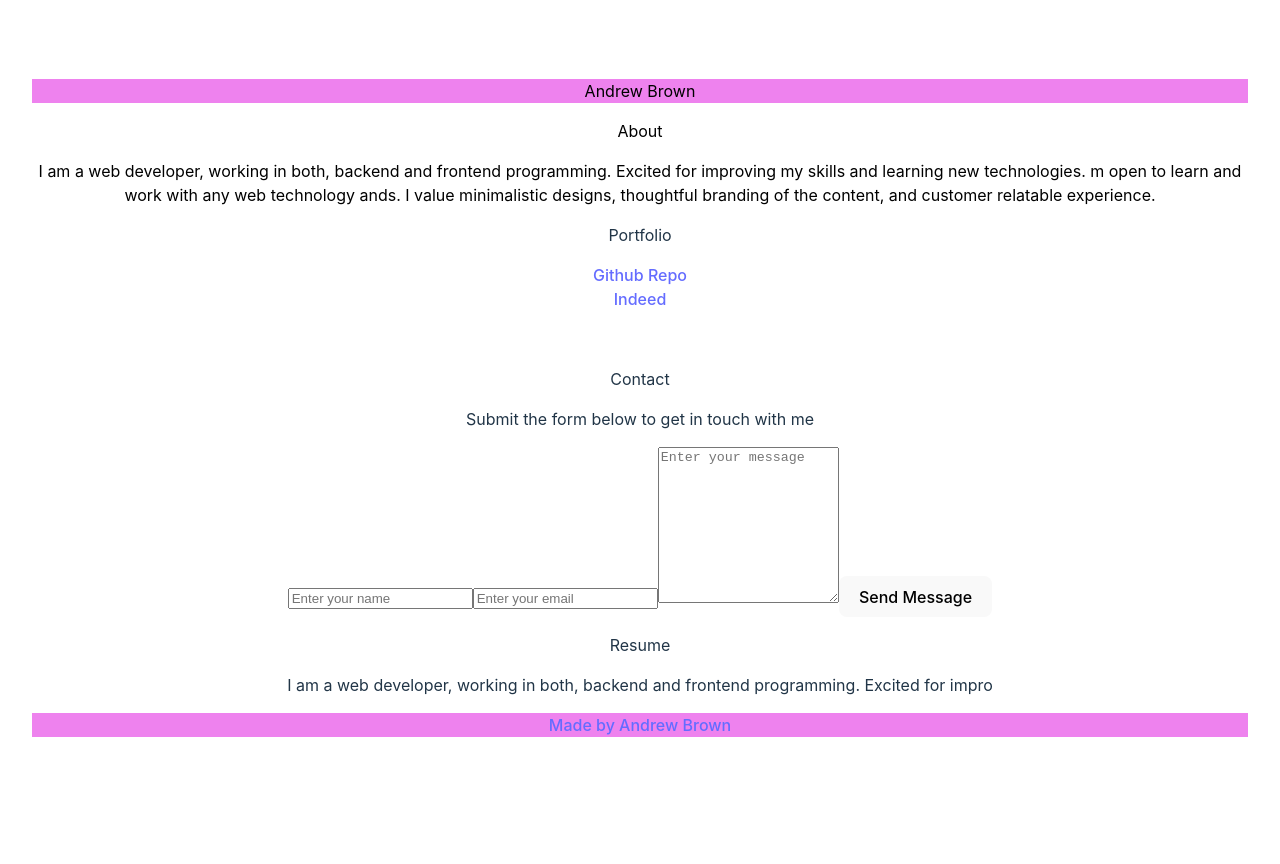
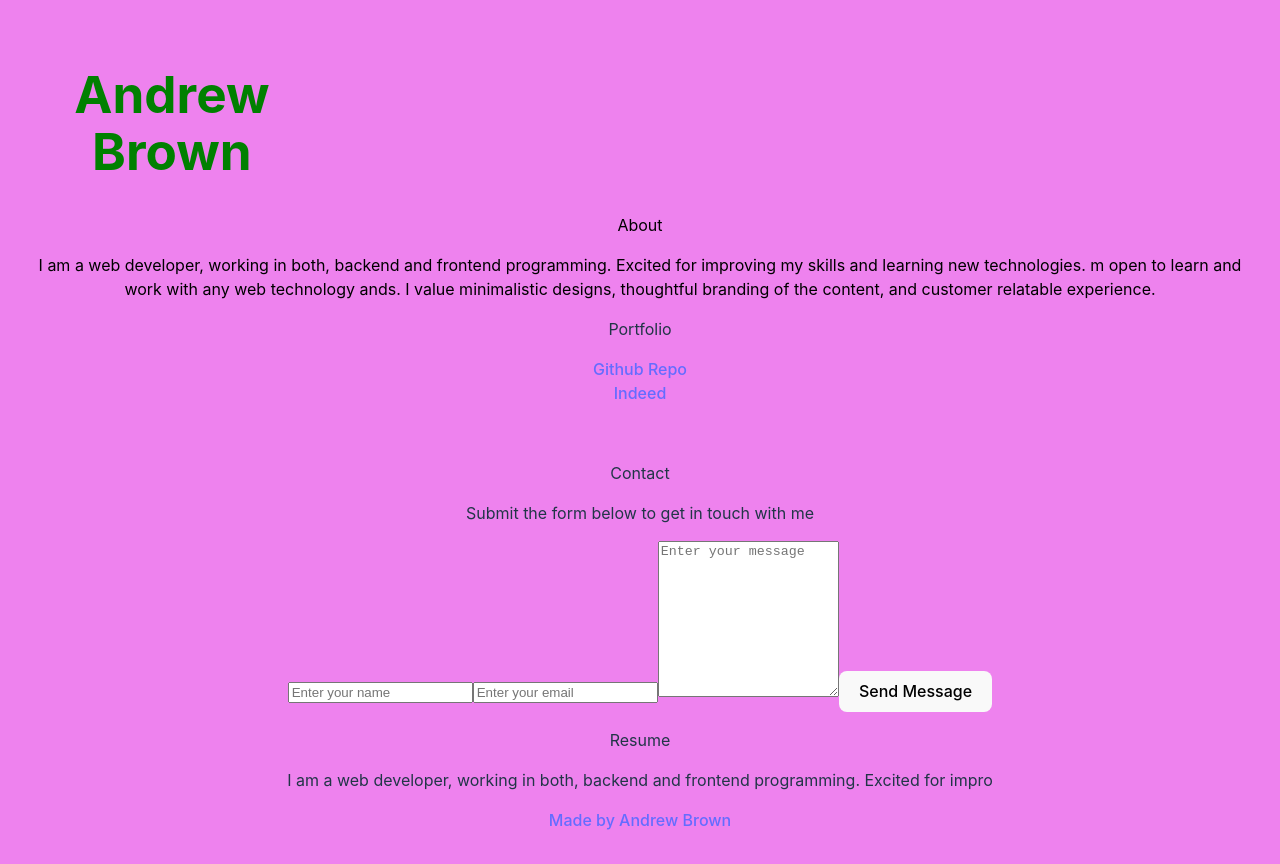
Before and after one commit to AndrewBrown77/React-Portfolio, a React (Vite) app in the folder my-portfolio/: page / in a window 1280 px wide. Before the commit the page ends 800 px from the top, so only its background shows below. Built offline with nearby package versions, Linux system fonts and the light colour scheme.

Commit message:
test commit

```diff
--- a/my-portfolio/src/App.css
+++ b/my-portfolio/src/App.css
@@ -45,11 +45,11 @@
   color:black;
 }
 
-.Header {
-  color: black;
+.name {
+  color: green;
+  margin-right: 77%;
+}
+
+body {
   background-color: violet;
 }
-
-.Footer {
-  background-color: violet;
-}
--- a/my-portfolio/src/App.jsx
+++ b/my-portfolio/src/App.jsx
@@ -1,3 +1,6 @@
+import { useState, useEffect } from 'react';
+import { BrowserRouter as Router, Route, Switch } from 'react-router-dom';
+
 import './App.css'
 import About from "./components/About"
 import Contact from "./components/Contact"
@@ -5,6 +8,7 @@ import Footer from "./components/Footer"
 import Portfolio from "./components/Portfolio"
 import Resume from "./components/Resume"
 import Header from "./components/Header"
+
 
 function App() {
   return (
--- a/my-portfolio/src/components/Header.jsx
+++ b/my-portfolio/src/components/Header.jsx
@@ -3,11 +3,10 @@ const Header = () => {
       <div
         className="Header"
       >
-          <div className="pb-8">
-            <p className="header">
-              Andrew Brown
-            </p>
-          </div>
+          <div className="name">
+            <h1>Andrew Brown</h1>
+            <link rel="icon" href="About" />
+           </div>
         </div>
     );
   };
--- a/package.json
+++ b/package.json
@@ -1,5 +1,8 @@
 {
   "devDependencies": {
     "react-router-dom": "^6.27.0"
+  },
+  "dependencies": {
+    "react-dom": "^18.3.1"
   }
 }
```
Also changed, not shown: 1 other file (tests, documents, lock files or other folders).
